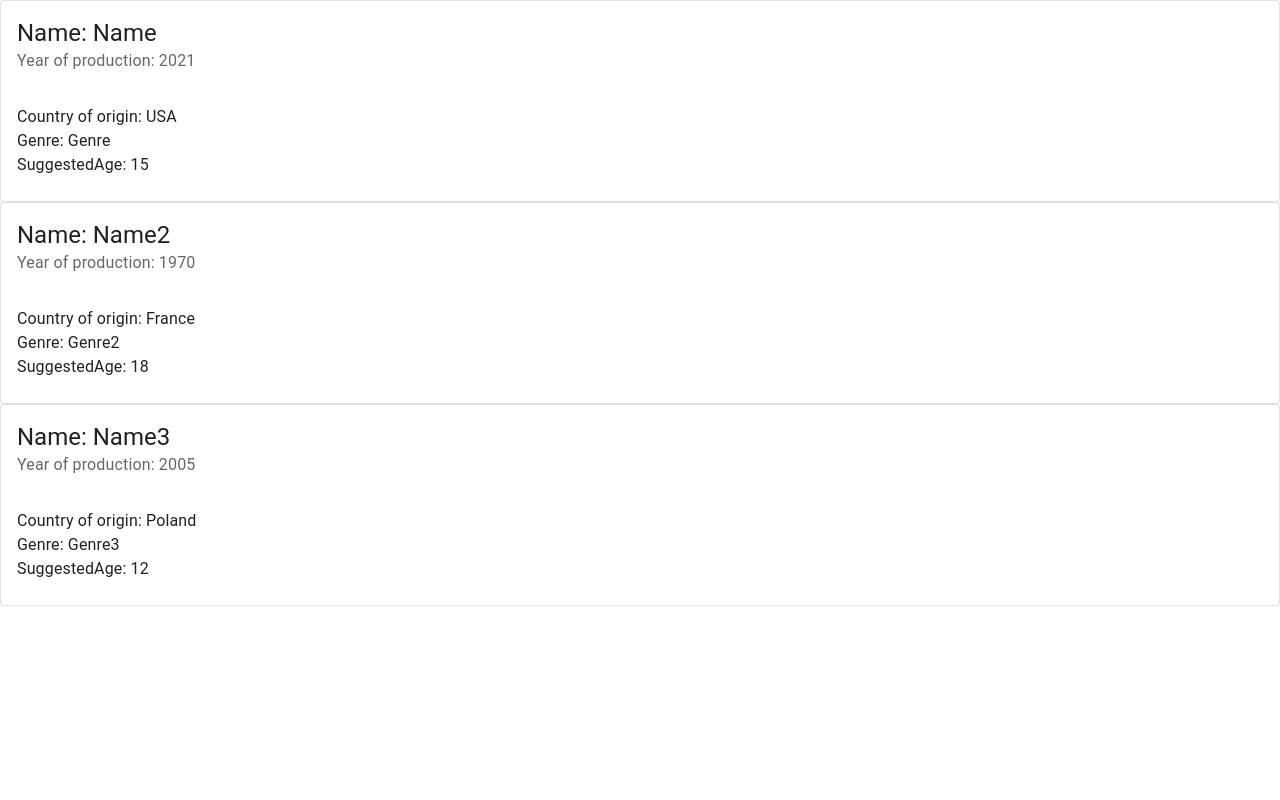
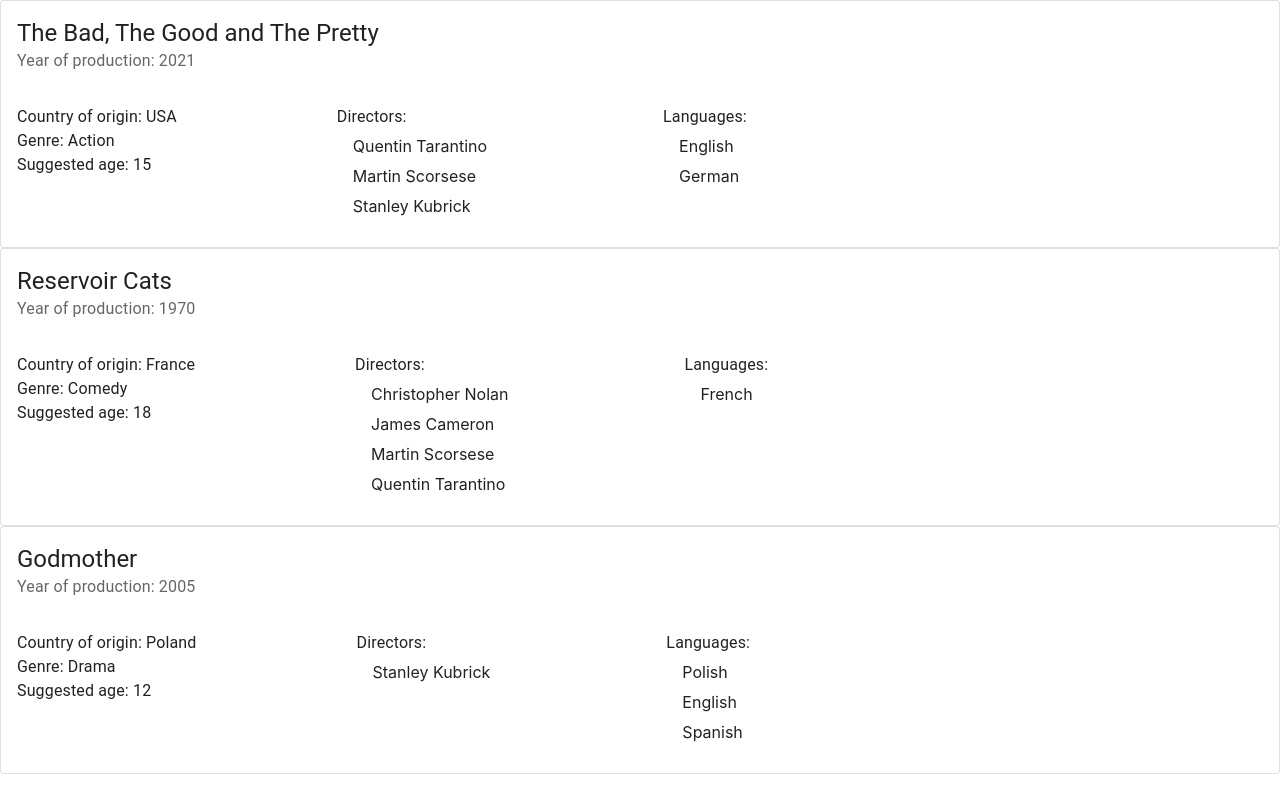
Before and after one commit to Potezny-Projekcik/frontend, a React (Create React App) app: page /movies in a window 1280 px wide. Built offline with nearby package versions, Linux system fonts and the light colour scheme.

Commit message:
Styled components, lists of directors and languages

```diff
--- a/public/testJSONs/movies.json
+++ b/public/testJSONs/movies.json
@@ -2,33 +2,38 @@
 	"movies": [
 		{
 			"id": 1,
-			"name": "Name",
+			"name": "The Bad, The Good and The Pretty",
 			"year": "2021",
 			"country": "USA",
-			"genre": "Genre",
-			"directors": ["dir1", "dir2", "dir3"],
+			"genre": "Action",
+			"directors": ["Quentin Tarantino", "Martin Scorsese", "Stanley Kubrick"],
 			"suggestedAge": 15,
-			"languages": ["lang1", "lang2"]
+			"languages": ["English", "German"]
 		},
 		{
 			"id": 2,
-			"name": "Name2",
+			"name": "Reservoir Cats",
 			"year": "1970",
 			"country": "France",
-			"genre": "Genre2",
-			"directors": ["dir1", "dir2", "dir3", "dir4"],
+			"genre": "Comedy",
+			"directors": [
+				"Christopher Nolan",
+				"James Cameron",
+				"Martin Scorsese",
+				"Quentin Tarantino"
+			],
 			"suggestedAge": 18,
-			"languages": ["lang1"]
+			"languages": ["French"]
 		},
 		{
 			"id": 3,
-			"name": "Name3",
+			"name": "Godmother",
 			"year": "2005",
 			"country": "Poland",
-			"genre": "Genre3",
-			"directors": ["dir1"],
+			"genre": "Drama",
+			"directors": ["Stanley Kubrick"],
 			"suggestedAge": 12,
-			"languages": ["lang1", "lang2", "lang3"]
+			"languages": ["Polish", "English", "Spanish"]
 		}
 	]
 }
--- a/src/components/Movie/Movie.js
+++ b/src/components/Movie/Movie.js
@@ -1,6 +1,7 @@
 import React from "react";
-import { Card, CardContent, CardHeader, Typography } from "@mui/material";
+import { Card, CardContent, CardHeader, Typography, Grid } from "@mui/material";
 import { useTranslation } from "react-i18next";
+import { InternalMovieList, InternalMovieListItem } from "./styles";
 
 function Movie({ movie }) {
 	const { name, directors, languages, genre, country, year, suggestedAge } =
@@ -8,14 +9,31 @@
 	const { t } = useTranslation("movie");
 	return (
 		<Card variant="outlined">
-			<CardHeader
-				title={`${t("name")}: ${name}`}
-				subheader={`${t("year")}: ${year}`}
-			/>
+			<CardHeader title={`${name}`} subheader={`${t("year")}: ${year}`} />
 			<CardContent>
-				<Typography>{`${t("country")}: ${country}`}</Typography>
-				<Typography>{`${t("genre")}: ${genre}`}</Typography>
-				<Typography>{`${t("suggestedAge")}: ${suggestedAge}`}</Typography>
+				<Grid container spacing={20}>
+					<Grid item>
+						<Typography>{`${t("country")}: ${country}`}</Typography>
+						<Typography>{`${t("genre")}: ${genre}`}</Typography>
+						<Typography>{`${t("suggestedAge")}: ${suggestedAge}`}</Typography>
+					</Grid>
+					<Grid item>
+						<Typography>{`${t("directors")}:`}</Typography>
+						<InternalMovieList>
+							{directors.map((director) => (
+								<InternalMovieListItem>{director}</InternalMovieListItem>
+							))}
+						</InternalMovieList>
+					</Grid>
+					<Grid item>
+						<Typography>{`${t("languages")}:`}</Typography>
+						<InternalMovieList>
+							{languages.map((lang) => (
+								<InternalMovieListItem>{lang}</InternalMovieListItem>
+							))}
+						</InternalMovieList>
+					</Grid>
+				</Grid>
 			</CardContent>
 		</Card>
 	);
--- /dev/null
+++ b/src/components/Movie/styles.js
@@ -0,0 +1,11 @@
+import { List, ListItem } from "@mui/material";
+import { styled } from "@mui/system";
+
+export const InternalMovieListItem = styled(ListItem)({
+	paddingBottom: "5px",
+	paddingTop: "5px",
+});
+export const InternalMovieList = styled(List)({
+	paddingBottom: "2px",
+	paddingTop: "2px",
+});
--- a/src/configs/i18n.js
+++ b/src/configs/i18n.js
@@ -2,10 +2,14 @@
 import detector from "i18next-browser-languagedetector";
 import { initReactI18next } from "react-i18next";
 import movieEn from "../translations/en/movie.json";
+import moviePl from "../translations/pl/movie.json";
 const resources = {
 	en: {
 		movie: movieEn,
 	},
+	// pl: {
+	// 	movie: moviePl,
+	// },
 };
 
 i18n
--- a/src/translations/en/movie.json
+++ b/src/translations/en/movie.json
@@ -5,5 +5,5 @@
 	"genre": "Genre",
 	"directors": "Directors",
 	"languages": "Languages",
-	"suggestedAge": "SuggestedAge"
+	"suggestedAge": "Suggested age"
 }
--- /dev/null
+++ b/src/translations/pl/movie.json
@@ -0,0 +1,9 @@
+{
+	"name": "Tytuł",
+	"year": "Rok produkcji",
+	"country": "Kraj pochodzenia",
+	"genre": "Gatunek",
+	"directors": "Reżyseria",
+	"languages": "Języki",
+	"suggestedAge": "Sugerowany wiek"
+}
```
